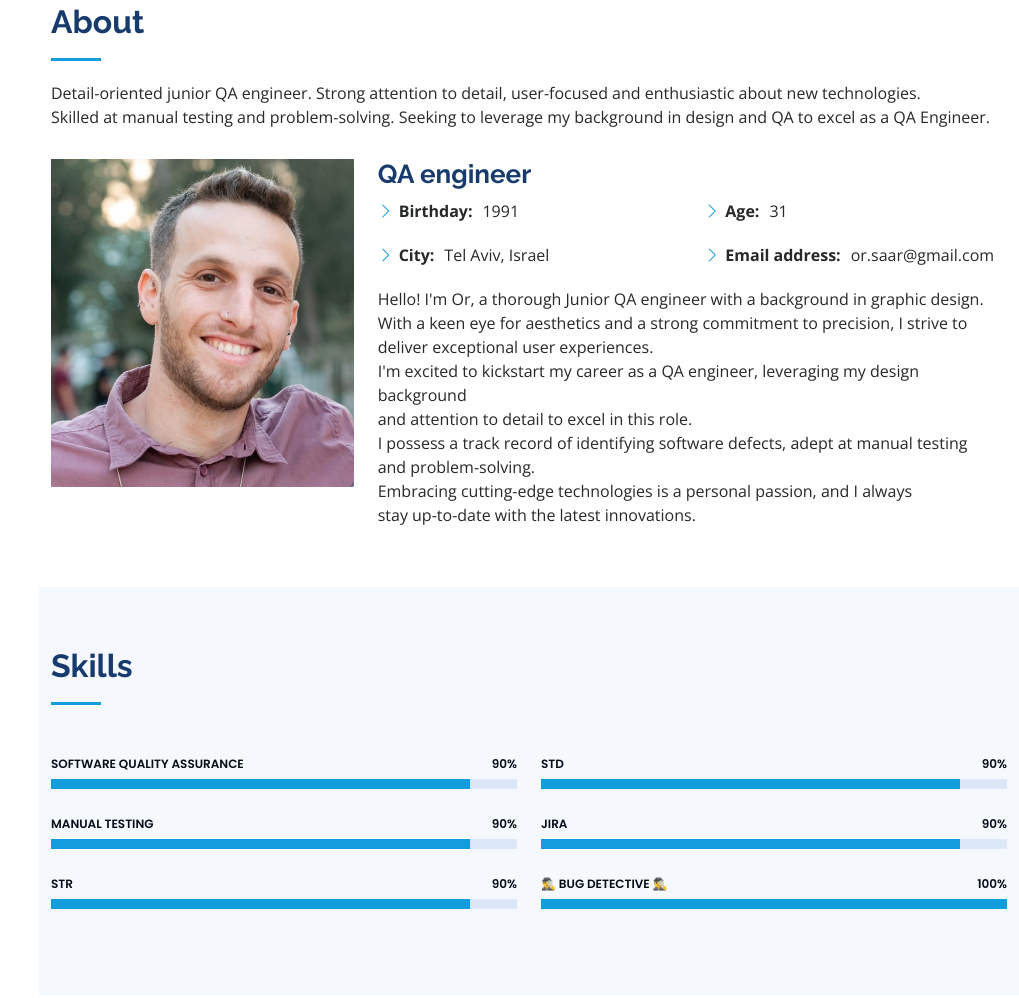
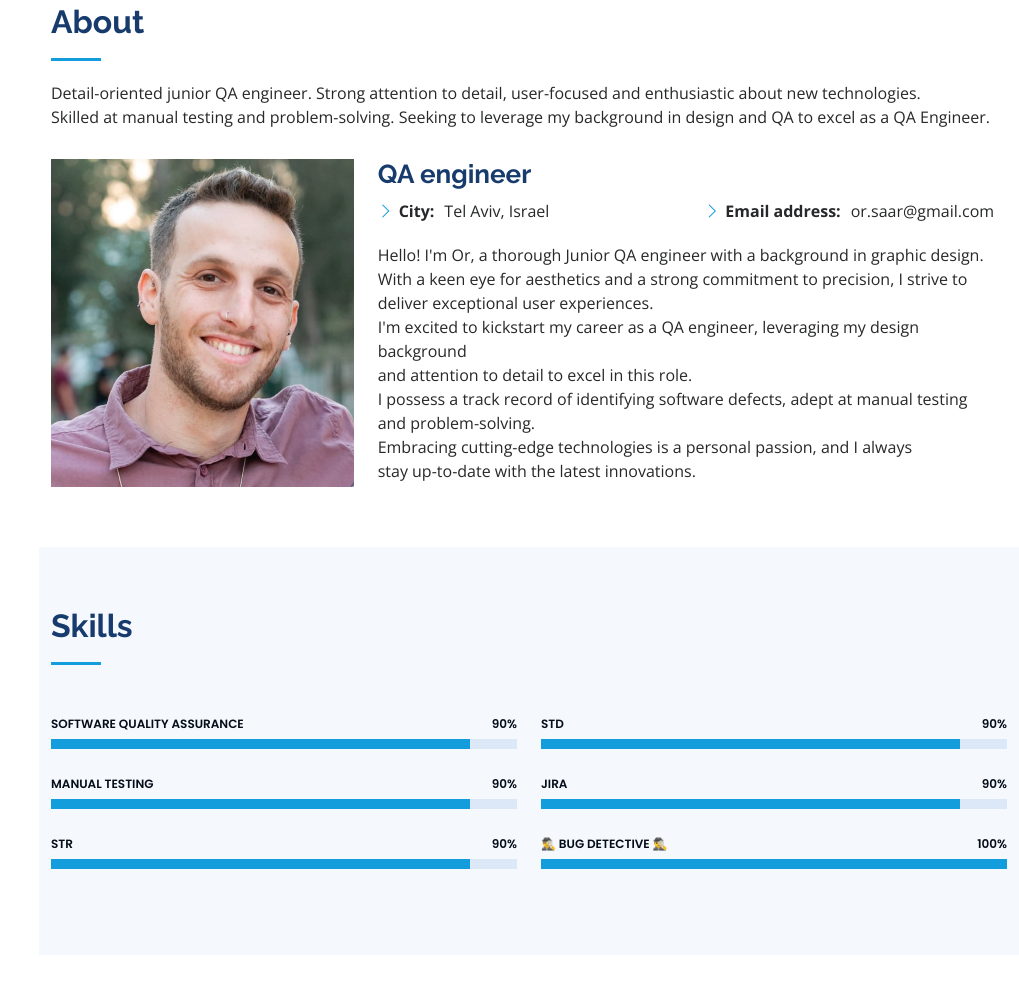
Before and after one commit to os0088/OrSaar, a plain HTML site: page index.html in a window 1280 px wide. Shown: the part 857-1855 px from the top of the page, without its empty margins (261-1280 px from the left). Drawn offline with nearby package versions, Linux system fonts and the light colour scheme.

Commit message:
Update index.html

```diff
--- a/index.html
+++ b/index.html
@@ -102,7 +102,7 @@
             <div class="row">
               <div class="col-lg-6">
                 <ul>
-                  <li><i class="bi bi-chevron-right"></i> <strong>Birthday:</strong> <span>1991</span></li>
+                 <!-- <li><i class="bi bi-chevron-right"></i> <strong>Birthday:</strong> <span>1991</span></li>-->
                   <!--<li><i class="bi bi-chevron-right"></i> <strong>Website:</strong> <span>www.example.com</span></li>-->
                   <!--<li><i class="bi bi-chevron-right"></i> <strong>Phone:</strong> <span>+123 456 7890</span></li>-->
                   <li><i class="bi bi-chevron-right"></i> <strong>City:</strong> <span>Tel Aviv, Israel</span></li>
@@ -110,7 +110,7 @@
               </div>
               <div class="col-lg-6">
                 <ul>
-                  <li><i class="bi bi-chevron-right"></i> <strong>Age:</strong> <span>31</span></li>
+                  <!--<li><i class="bi bi-chevron-right"></i> <strong>Age:</strong> <span>31</span></li>-->
                   <!--<li><i class="bi bi-chevron-right"></i> <strong>Degree:</strong> <span>Master</span></li>-->
                   <li><i class="bi bi-chevron-right"></i> <strong>Email address:</strong> <span>or.saar@gmail.com</span></li>
                   <!-- <li><i class="bi bi-chevron-right"></i> <strong>Freelance:</strong> <span>Available</span></li>-->
```
